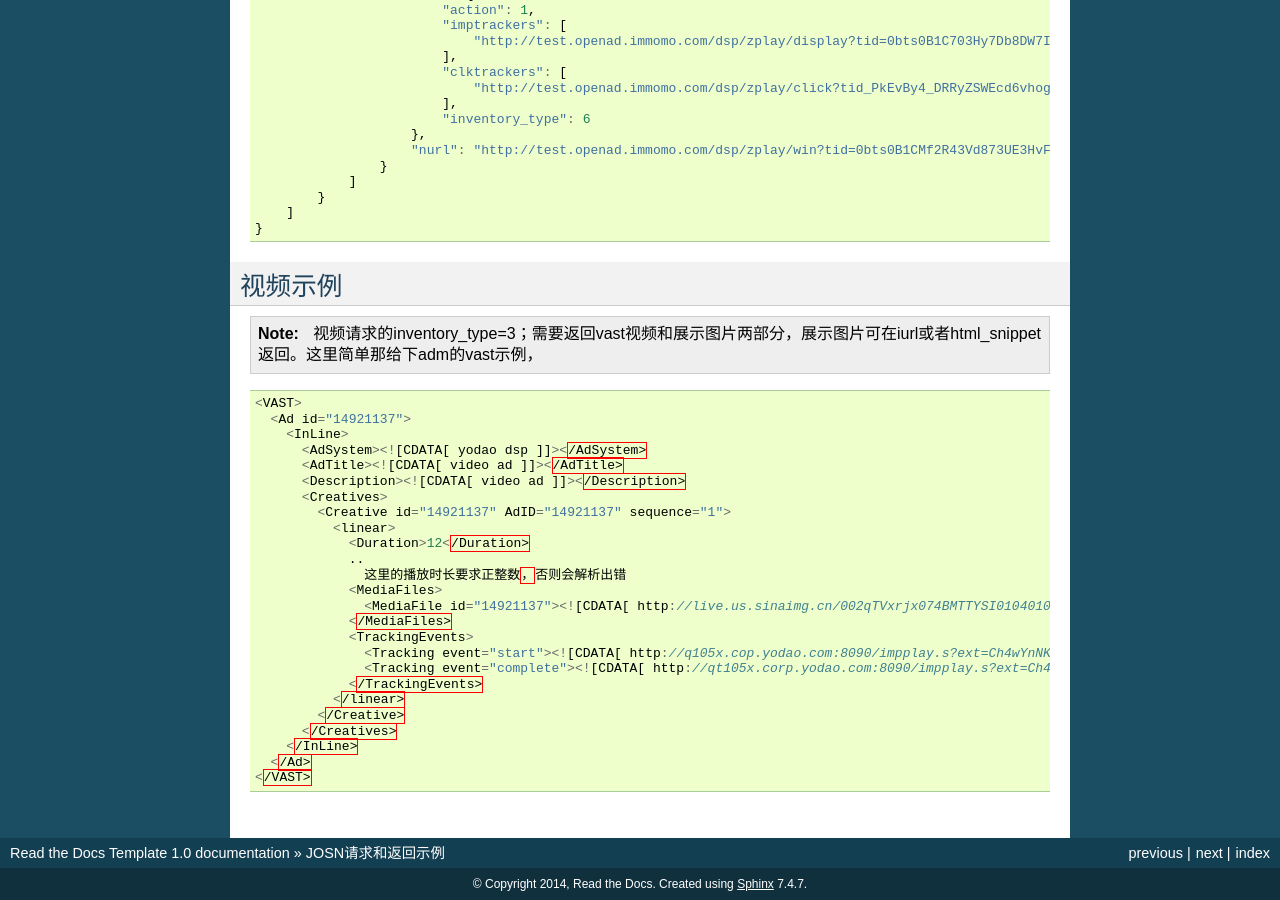
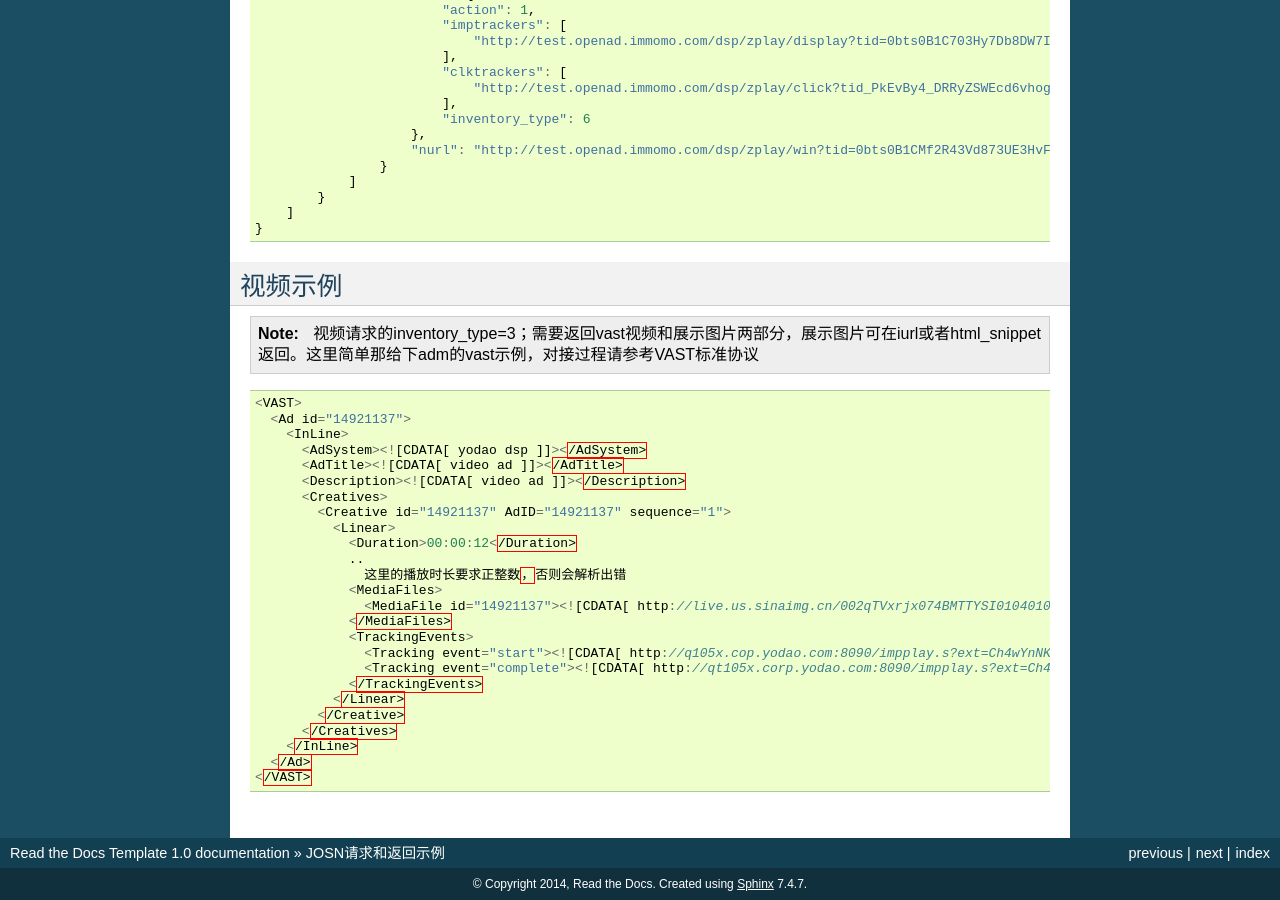
Before and after one commit to yumimobi/adx_dsp_doc, a Sphinx documentation site: the page built from docs/request_and_response_demo.rst, in a window 1280 px wide and 900 px high, scrolled down 6261 px. Built offline with Sphinx 7.4.7, drawn with Linux system fonts in a browser that asks for light colours.

Commit message:
修正dsp视频的json示例

```diff
--- a/docs/request_and_response_demo.rst
+++ b/docs/request_and_response_demo.rst
@@ -421,7 +421,7 @@ banner返回示例
 视频示例
 ---------------
 
-.. note:: 视频请求的inventory_type=3；需要返回vast视频和展示图片两部分，展示图片可在iurl或者html_snippet返回。这里简单那给下adm的vast示例，
+.. note:: 视频请求的inventory_type=3；需要返回vast视频和展示图片两部分，展示图片可在iurl或者html_snippet返回。这里简单那给下adm的vast示例，对接过程请参考VAST标准协议
 
 .. sourcecode:: js
 
@@ -433,8 +433,8 @@ banner返回示例
 		      <Description><![CDATA[ video ad ]]></Description>
 		      <Creatives>
 		        <Creative id="14921137" AdID="14921137" sequence="1">
-		          <linear>
-		            <Duration>12</Duration>
+		          <Linear>
+		            <Duration>00:00:12</Duration>
 		            ..
 		              这里的播放时长要求正整数，否则会解析出错
 		            <MediaFiles>
@@ -444,7 +444,7 @@ banner返回示例
 		              <Tracking event="start"><![CDATA[ http://q105x.cop.yodao.com:8090/impplay.s?ext=Ch4wYnNKZjYxQzU3Wnc0OH%2F%2F%2F%2FwGiAQRXSUZJwgEkYjM1MTM5NDYtOWRmNy00MDhjLTg1YTAtN2M3NzFhMGVlMTJj0gEA2gEFNS4wLjE%3D&event_type=205&play_percent=0.0 ]]></Tracking>
 		              <Tracking event="complete"><![CDATA[ http://qt105x.corp.yodao.com:8090/impplay.s?ext=Ch4wYnNKZjYxQzU3Wnc0OHJ4NlUwellINDIyQnFmdDYQyvQPGMO6HiDTnqQCKLHbjgcwdDoOMTA2LjM4LjEyMC4xMTRA%2BeO8lYUrSAFSBDEzNzhaIGJlN2I5MmEt_type=205&play_percent=1.0 ]]></Tracking>
 		            </TrackingEvents>
-		          </linear>
+		          </Linear>
 		        </Creative>
 		      </Creatives>
 		    </InLine>
```
